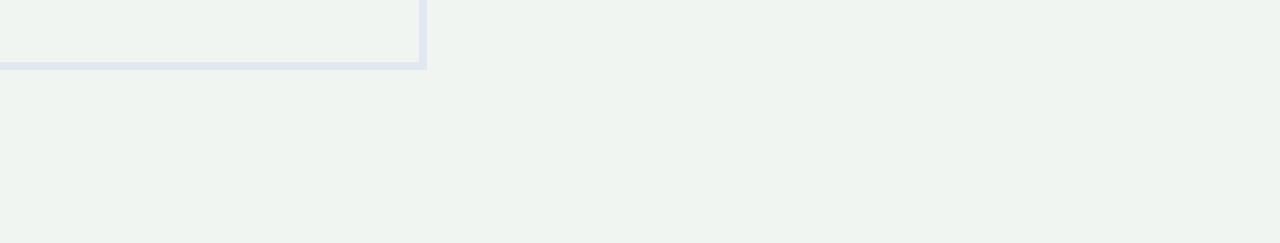
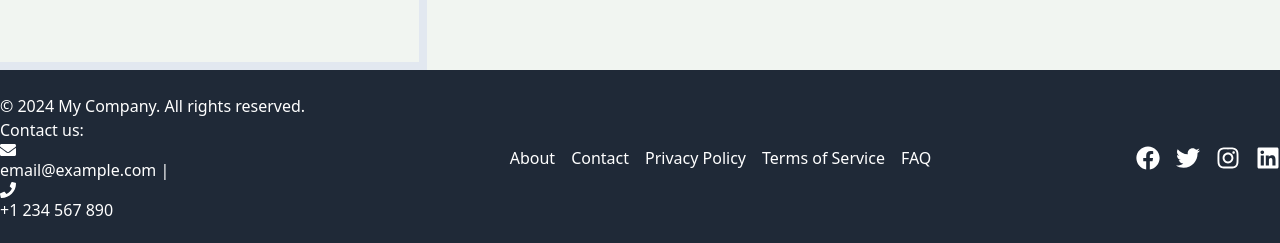
Before and after one commit to patelchintan18018/Estate-MERN, a React (Vite) app in the folder client/: page /search in a window 1280 px wide. Shown: the part 802-1045 px from the top of the page. Before the commit the page ends 872 px from the top, so only its background shows below. Built offline with nearby package versions, Linux system fonts and the light colour scheme; no server answers.

Commit message:
footer add

```diff
--- a/client/src/App.jsx
+++ b/client/src/App.jsx
@@ -10,6 +10,7 @@ import ProtectedRoute from "./components/ProtectedRoute";
 import CreateListing from "./pages/CreateListing";
 import UserListing from "./pages/UserListing";
 import Search from "./pages/Search";
+import Footer from "./components/Footer";
 
 export default function App() {
   return (
@@ -28,6 +29,7 @@ export default function App() {
           <Route path="/login" element={<LogIn />} />
           <Route path="/search" element={<Search/>}/>
         </Routes>
+        <Footer/>
       </BrowserRouter>
     </>
   );
--- /dev/null
+++ b/client/src/components/Footer.jsx
@@ -0,0 +1,40 @@
+import React from 'react';
+import { FaFacebook, FaTwitter, FaInstagram, FaLinkedin, FaEnvelope, FaPhone } from 'react-icons/fa';
+
+const Footer = () => {
+  return (
+    <footer className="bg-gray-800 text-white py-6">
+      <div className="container mx-auto flex flex-col md:flex-row justify-between items-center">
+        <div className="mb-4 md:mb-0">
+          <p>&copy; 2024 My Company. All rights reserved.</p>
+          <p>Contact us: <FaEnvelope /> email@example.com | <FaPhone /> +1 234 567 890</p>
+        </div>
+        <nav className="mb-4 md:mb-0">
+          <ul className="flex flex-col md:flex-row space-y-2 md:space-y-0 md:space-x-4">
+            <li><a href="/about" className="hover:underline">About</a></li>
+            <li><a href="/contact" className="hover:underline">Contact</a></li>
+            <li><a href="/privacy" className="hover:underline">Privacy Policy</a></li>
+            <li><a href="/terms" className="hover:underline">Terms of Service</a></li>
+            <li><a href="/faq" className="hover:underline">FAQ</a></li>
+          </ul>
+        </nav>
+        <div className="flex space-x-4">
+          <a href="https://facebook.com" className="text-white hover:text-gray-400">
+            <FaFacebook size="1.5em" />
+          </a>
+          <a href="https://twitter.com" className="text-white hover:text-gray-400">
+            <FaTwitter size="1.5em" />
+          </a>
+          <a href="https://instagram.com" className="text-white hover:text-gray-400">
+            <FaInstagram size="1.5em" />
+          </a>
+          <a href="https://linkedin.com" className="text-white hover:text-gray-400">
+            <FaLinkedin size="1.5em" />
+          </a>
+        </div>
+      </div>
+    </footer>
+  );
+}
+
+export default Footer;
```
